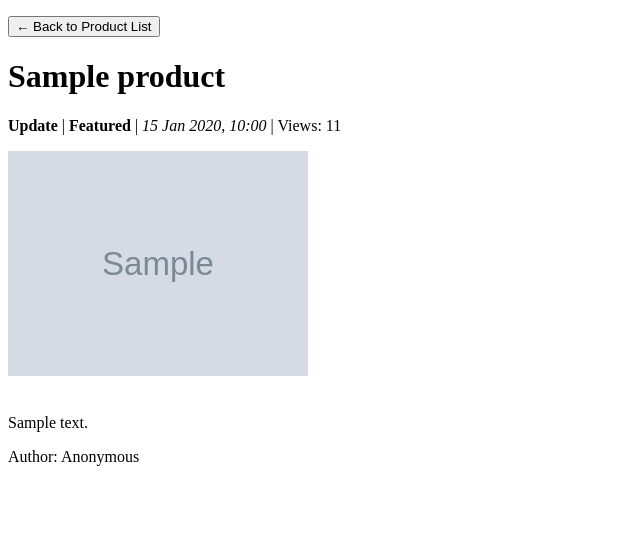
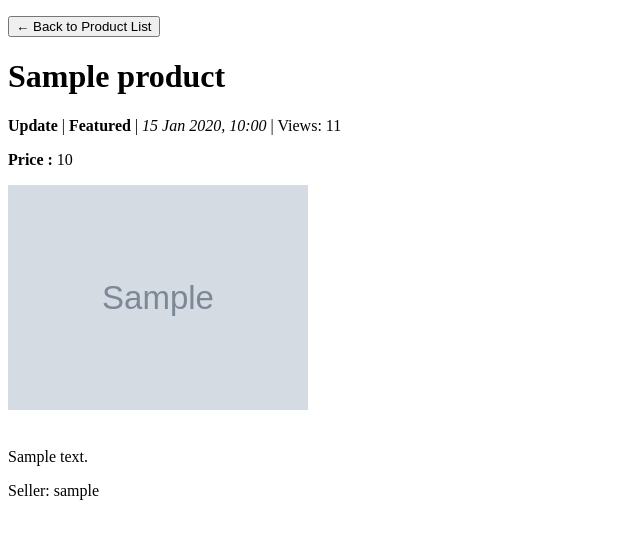
Before and after one commit to AndrewWanarahardja/atlas, a Django app: page /product/00000000-0000-0000-0000-000000000001/ in a window 1280 px wide. Shown: the top 539 px of the page, without its empty margins (0-640 px from the left). Run offline with Django 5.2, Linux system fonts and the light colour scheme; a user stored in the database is signed in; tables that the repository leaves empty hold one stand-in row (values such as "Sample post"); grey boxes marked "Sample" are stand-in pictures.

Commit message:
Tugas 4 questions

```diff
--- a/main/templates/main.html
+++ b/main/templates/main.html
@@ -11,6 +11,7 @@
 <h4>Class:</h4>
 <p>{{ class }}</p>
 
+
 <a href="{% url 'main:add_product' %}">
   <button>+ Add</button>
 </a>
@@ -19,6 +20,7 @@
   <button>Logout</button>
 </a>
 
+<h4>Currently logged in as : {{ username }}</h4>
 <h4>Last login session : {{ last_login }}</h4>
 
 <hr>
--- a/main/templates/product_detail.html
+++ b/main/templates/product_detail.html
@@ -8,6 +8,7 @@
     <b>Popular</b>{% endif %} | <i>{{ product.created_at|date:"d M Y, H:i" }}</i>
     | Views: {{ product.product_views }}</p>
 
+<p><b>Price :</b> {{ product.price }}</p>
 {% if product.thumbnail %}
 <img src="{{ product.thumbnail }}" alt="Product thumbnail" width="300">
 <br /><br />
@@ -15,8 +16,8 @@
 
 <p>{{ product.description }}</p>
 
-{% if news.user %}
-    <p>Author: {{ news.user.username }}</p>
+{% if product.user %}
+    <p>Seller: {{ product.user.username }}</p>
 {% else %}
     <p>Author: Anonymous</p>
 {% endif %}
--- a/main/views.py
+++ b/main/views.py
@@ -27,7 +27,8 @@ def show_main(request):
         'name': 'Andrew Wanarahardja',
         'class': 'PBP A',
         'product_list' : product_list,
-        'last_login': request.COOKIES.get('last_login', 'Never')
+        'last_login': request.COOKIES.get('last_login', 'Never'),
+        'username' : request.user.username
     }
 
     return render(request, "main.html", context)
```
Also changed, not shown: README.md.
